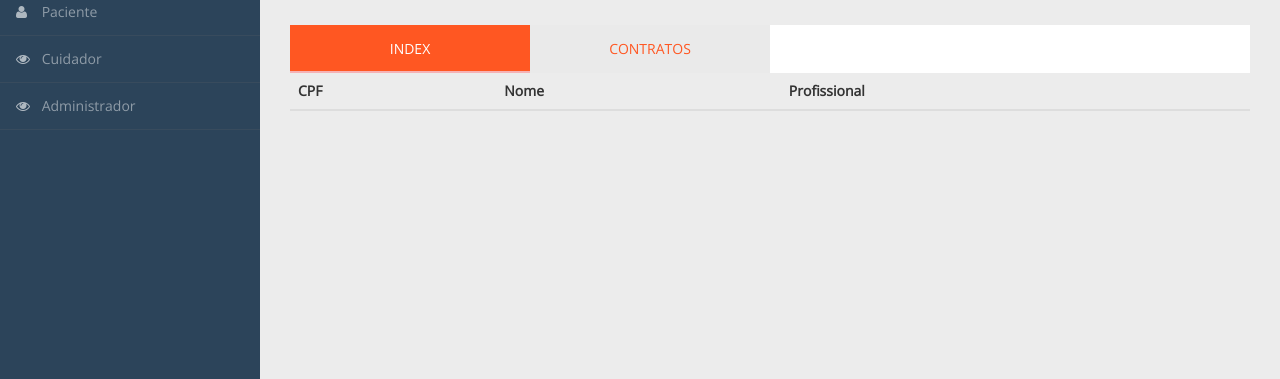
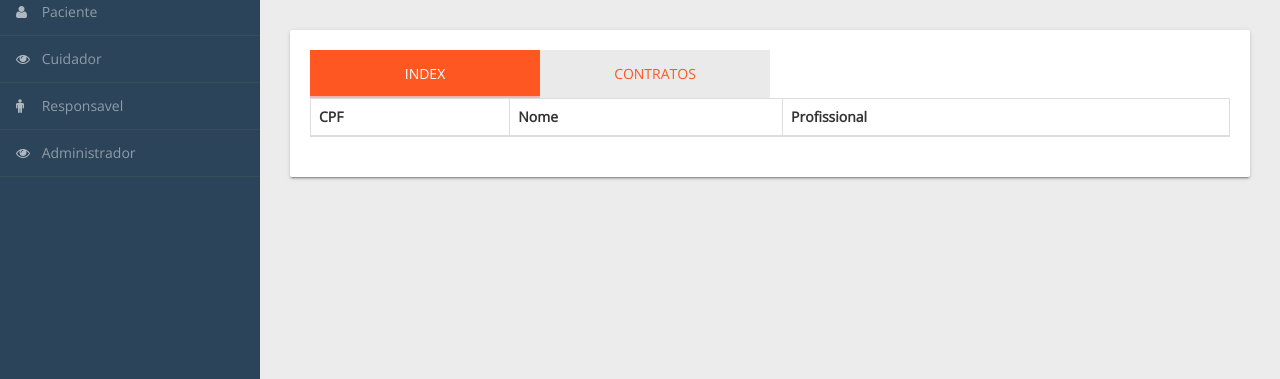
Before and after one commit to lucasaciole/projetoProntuario, a Django app: template prontuarioMedico/templates/prontuarioMedico/cuidador/cuidador_index.html in a window 1280 px wide. Shown: the part 138-517 px from the top of the page. Run offline with Django 3.2, Linux system fonts and the light colour scheme; the template is opened without the code that fills it, so the values that code supplies are empty; some libraries are stand-ins or nearby versions.

Commit message:
Alterações de cuidador + floating button

```diff
--- a/prontuarioMedico/templates/prontuarioMedico/cuidador/cuidador.html
+++ b/prontuarioMedico/templates/prontuarioMedico/cuidador/cuidador.html
@@ -9,14 +9,25 @@
     Cuidadores
 {% endblock header %}
 {% block body %}
+    <div class="row">
+
+        <div class="col-md-12">
+            <div class="card">
+                <div class="card-content">
                     <ul class="tabs">
-        <li class="tab col-sm-3"><a {% block c_index %}{% endblock c_index%} href="">Index</a></li>
+                        <li class="tab col-sm-3"><a {% block c_index %}{% endblock c_index %} href="">Index</a></li>
                         <li class="tab col-sm-3"><a href={% url 'cuidador_contratos' %}>Contratos</a></li>
                         {#		<li class="tab col s3"><a href="#test3">Disabled Tab</a></li>#}
                         {#		<li class="tab col s3"><a href="#test4">Test 4</a></li>#}
                     </ul>
+
+
                     {% block cuidador_body %}
                     {% endblock cuidador_body %}
+                </div>
+            </div>
+        </div>
+    </div>
     <div class="fixed-action-btn horizontal click-to-toggle">
         <a class="btn-floating btn-large waves-effect waves-light red" title="Cadastrar Novo"><i class="material-icons">add</i></a>
     </div>
--- a/prontuarioMedico/templates/prontuarioMedico/cuidador/cuidador_index.html
+++ b/prontuarioMedico/templates/prontuarioMedico/cuidador/cuidador_index.html
@@ -11,7 +11,8 @@
 {% block c_index %} class = "active" {% endblock c_index %}
 {% block cuidador_body %}
     <div class="table-responsive">
-        <table class="table table-hover">
+        <div class="table-responsive">
+            <table class="table table-striped table-bordered table-hover" id="dataTables-example">
                 <thead>
                 <tr>
                     <th>CPF</th>
@@ -31,6 +32,6 @@
                 </tbody>
             </table>
         </div>
-
+    </div>
 
 {% endblock cuidador_body %}
--- a/prontuarioMedico/templates/prontuarioMedico/menu.html
+++ b/prontuarioMedico/templates/prontuarioMedico/menu.html
@@ -23,18 +23,18 @@
                    class="{% if pagina == 'cuidador' %}active-menu{% endif %} waves-effect waves-dark"><i
                         class="fa fa-eye"></i> Cuidador</a>
             </li>
-            {##}
-            {#            <li>#}
-            {#                <a href="{% url 'familiar' %}"#}
-            {#                   class="{% if pagina == 'familiar' %}active-menu{% endif %} waves-effect waves-dark"><i#}
-            {#                        class="fa fa-male"></i> Familiar</a>#}
-            {#            </li>#}
-            {##}
-            {#            <li>#}
-            {#                <a href="{% url 'locais' %}"#}
-            {#                   class="{% if pagina == 'locais' %}active-menu{% endif %} waves-effect waves-dark"><i#}
-            {#                        class="fa fa-map-marker"></i> Locais</a>#}
-            {#            </li>#}
+
+            <li>
+                <a href="{% url 'responsavel' %}"
+                   class="{% if pagina == 'responsavel' %}active-menu{% endif %} waves-effect waves-dark"><i
+                        class="fa fa-male"></i> Responsavel</a>
+            </li>
+
+{#            <li>#}
+{#                <a href="{% url 'locais' %}"#}
+{#                   class="{% if pagina == 'locais' %}active-menu{% endif %} waves-effect waves-dark"><i#}
+{#                        class="fa fa-map-marker"></i> Locais</a>#}
+{#            </li>#}
             <li>
                 <a href="{% url 'admin' %}"
                    class="{% if pagina == 'admin' %}active-menu{% endif %} waves-effect waves-dark"><i
```
Also changed, not shown: prontuarioMedico/urls.py (+6 -5 lines), prontuarioMedico/views.py (+25 -7 lines). Lines whose indentation alone changed are shown as unchanged.
